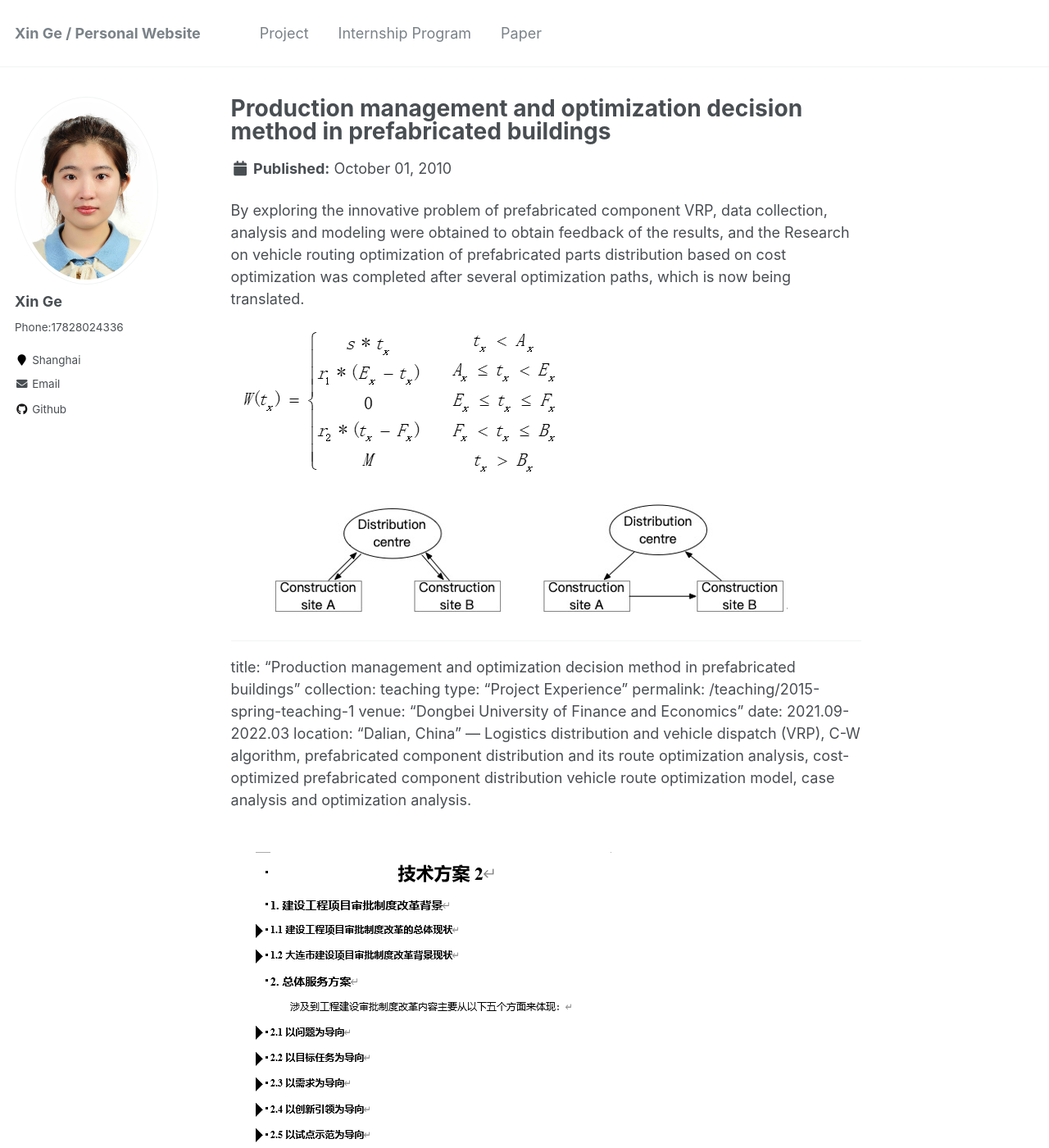
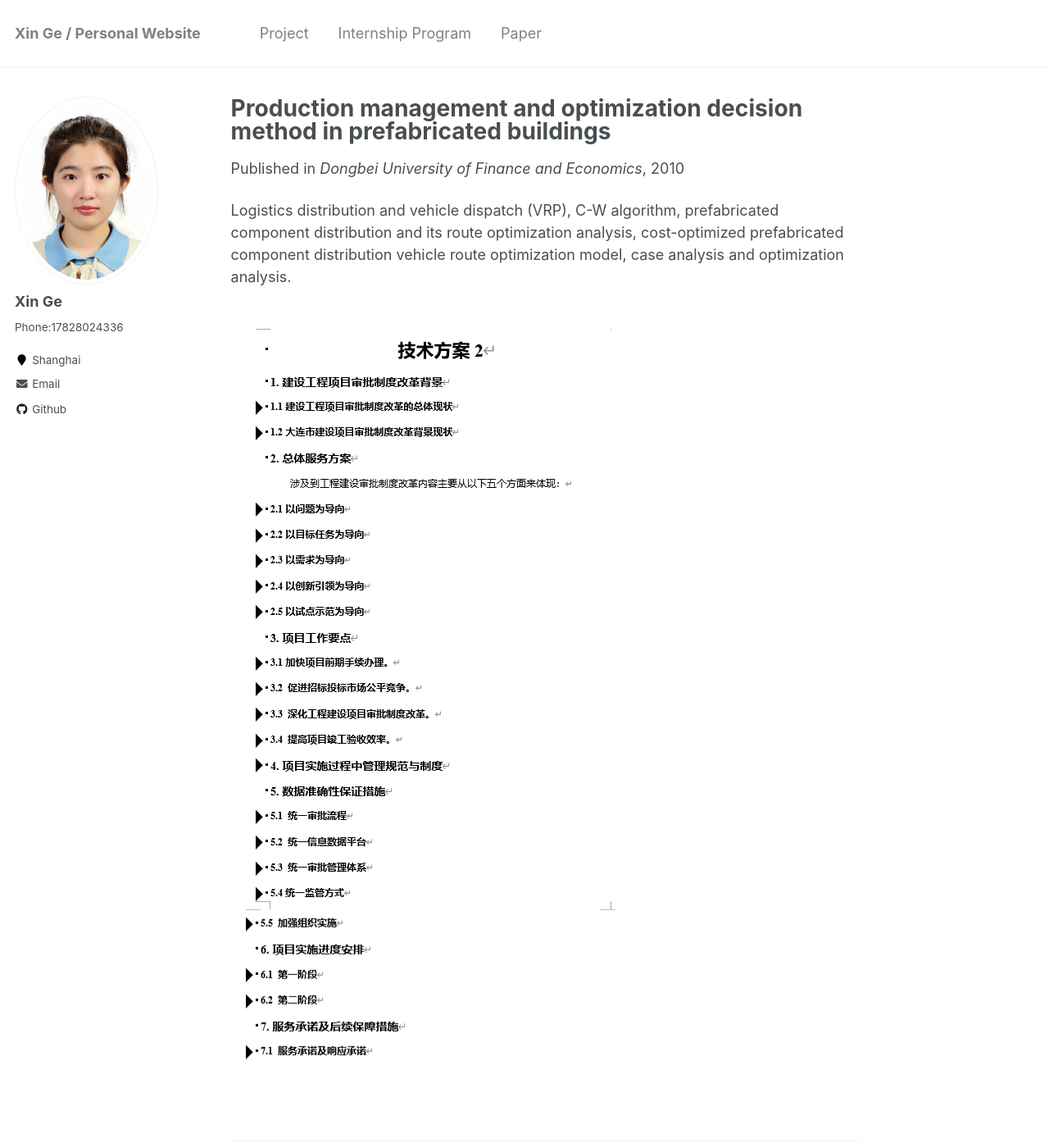
Before and after one commit to Esther0630/Esther0630.github.io, a Jekyll site: the page built from _publications/2010-10-01-paper-title-number-2.md, in a window 1280 px wide and 1400 px high. Shown: the whole window at 82% size. Built offline with Jekyll 4.4.1, drawn with Linux system fonts in a browser that asks for light colours.

Commit message:
Update 2010-10-01-paper-title-number-2.md

```diff
--- a/_publications/2010-10-01-paper-title-number-2.md
+++ b/_publications/2010-10-01-paper-title-number-2.md
@@ -3,19 +3,7 @@ title: "Production management and optimization decision method in prefabricated
 collection: Publications
 permalink: /publication/2010-10-01-paper-title-number-2
 excerpt: 'Coordinate the organization design, path model optimization, and actual case modeling of the distribution route of prefabricated components.'
-state: 'Working on'
----
-By exploring the innovative problem of prefabricated component VRP, data collection, analysis and modeling were obtained to obtain feedback of the results, and the Research on vehicle routing optimization of prefabricated parts distribution based on cost optimization was completed after several optimization paths, which is now being translated.
-<br/><img src='/images/VRP paper1.png'><br/><img src='/images/VRP paper2.png'>
-
----
-title: "Production management and optimization decision method in prefabricated buildings"
-collection: teaching
-type: "Project Experience"
-permalink: /teaching/2015-spring-teaching-1
-venue: "Dongbei University of Finance and Economics"
-date: 2021.09-2022.03
-location: "Dalian, China"
+venue: 'Dongbei University of Finance and Economics'
 ---
 Logistics distribution and vehicle dispatch (VRP), C-W algorithm, prefabricated component distribution and its route optimization
 analysis, cost-optimized prefabricated component distribution vehicle route optimization model, case analysis and optimization analysis.
```
